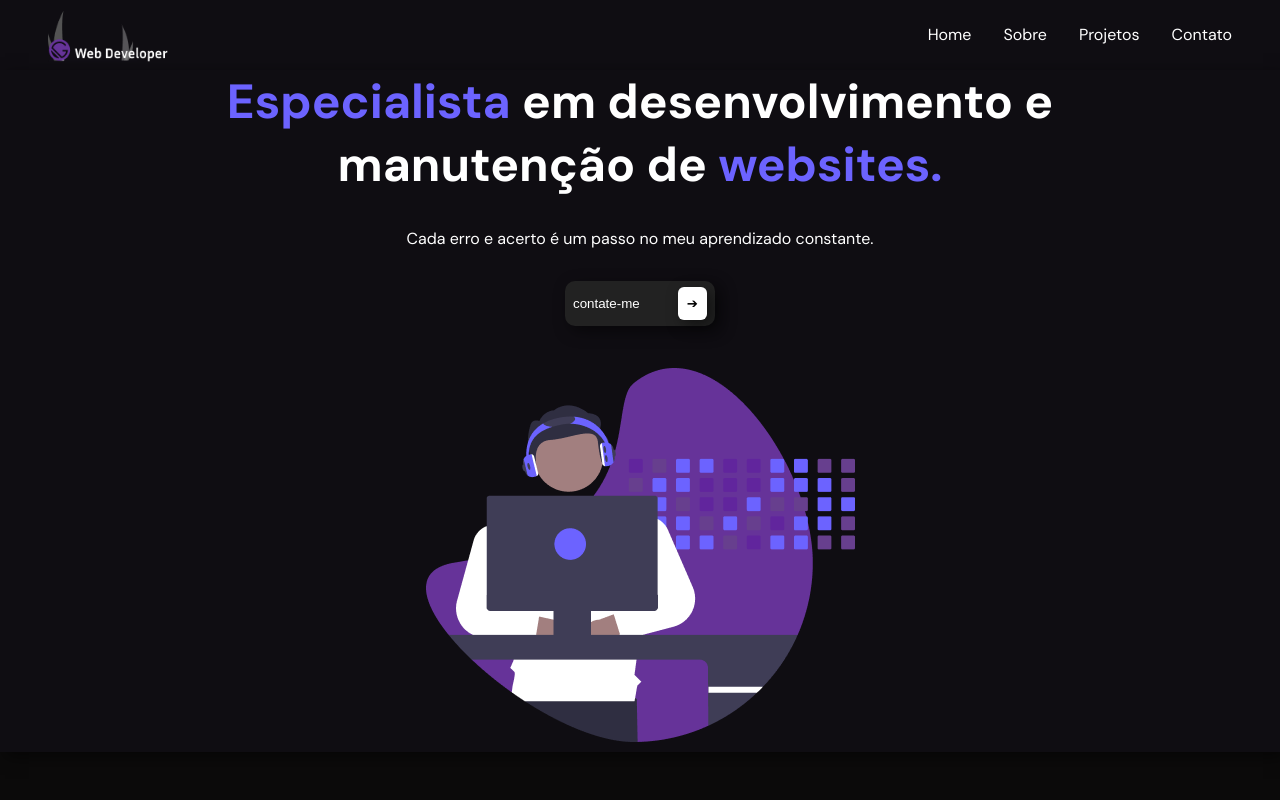
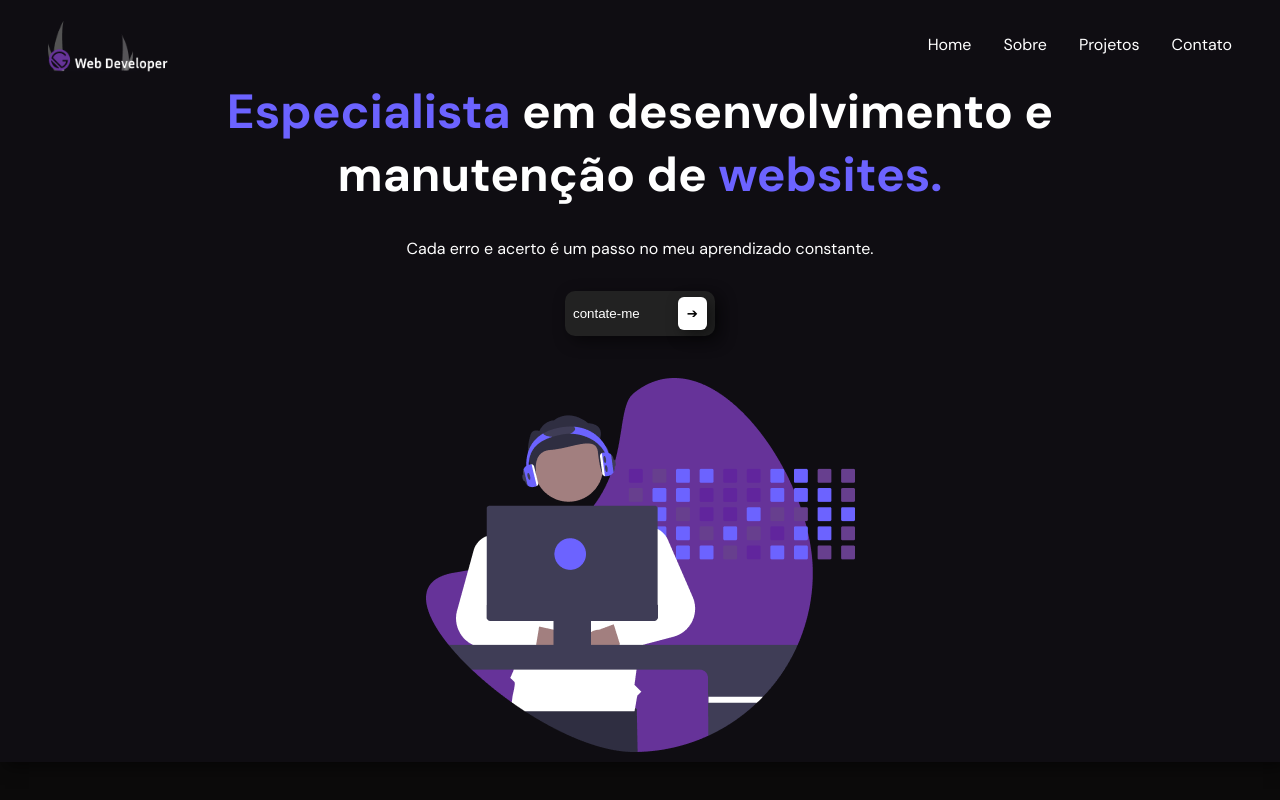
Before and after one commit to allekx/Portf-lio-Alex-Sander, a plain HTML site: page index.html in a window 1280 px wide. Shown: the top 800 px of the page. Drawn offline with Linux system fonts and the light colour scheme.

Commit message:
Adicionado a fexed do header

```diff
--- a/index.html
+++ b/index.html
@@ -19,7 +19,7 @@
       <li><a href="#footer">Contato</a></li>
     </ul>
   </header>
-
+<main>
   <section class="section1">
     <h1><span>Especialista</span> em desenvolvimento e<br> manutenção de <span>websites.</span></h1>
     <p>Cada erro e acerto é um passo no meu aprendizado constante.</p>
@@ -66,7 +66,7 @@
     </div>
 
   </section>
-
+</main>
   <footer id="footer">
     <div class="container-rede">
     <h2>Redes Sociais:</h2>
--- a/style.css
+++ b/style.css
@@ -9,16 +9,20 @@
 
 body {
   background: #0B0A0A;
-
+  font-family: "DM Sans", sans-serif;
 }
 
 header {
-  font-family: "DM Sans", sans-serif;
   background: #0F0D12;
   display: flex;
   justify-content: space-between;
+  align-items: center;
   text-align: center;
-  align-items: center;
+  position: fixed;
+  top: 0;
+  width: 100%;
+  z-index: 1000;
+  padding: 10px 0;
 }
 
 header img {
@@ -42,7 +46,9 @@ header ul li a {
   text-decoration: none;
   color: white;
 }
+
 .section1 {
+  margin-top: 5rem;
   font-family: "DM Sans", sans-serif;
   background: #0F0D12;
   box-shadow: 5px 5px 15px rgba(0, 0, 0, 0.5);
```
